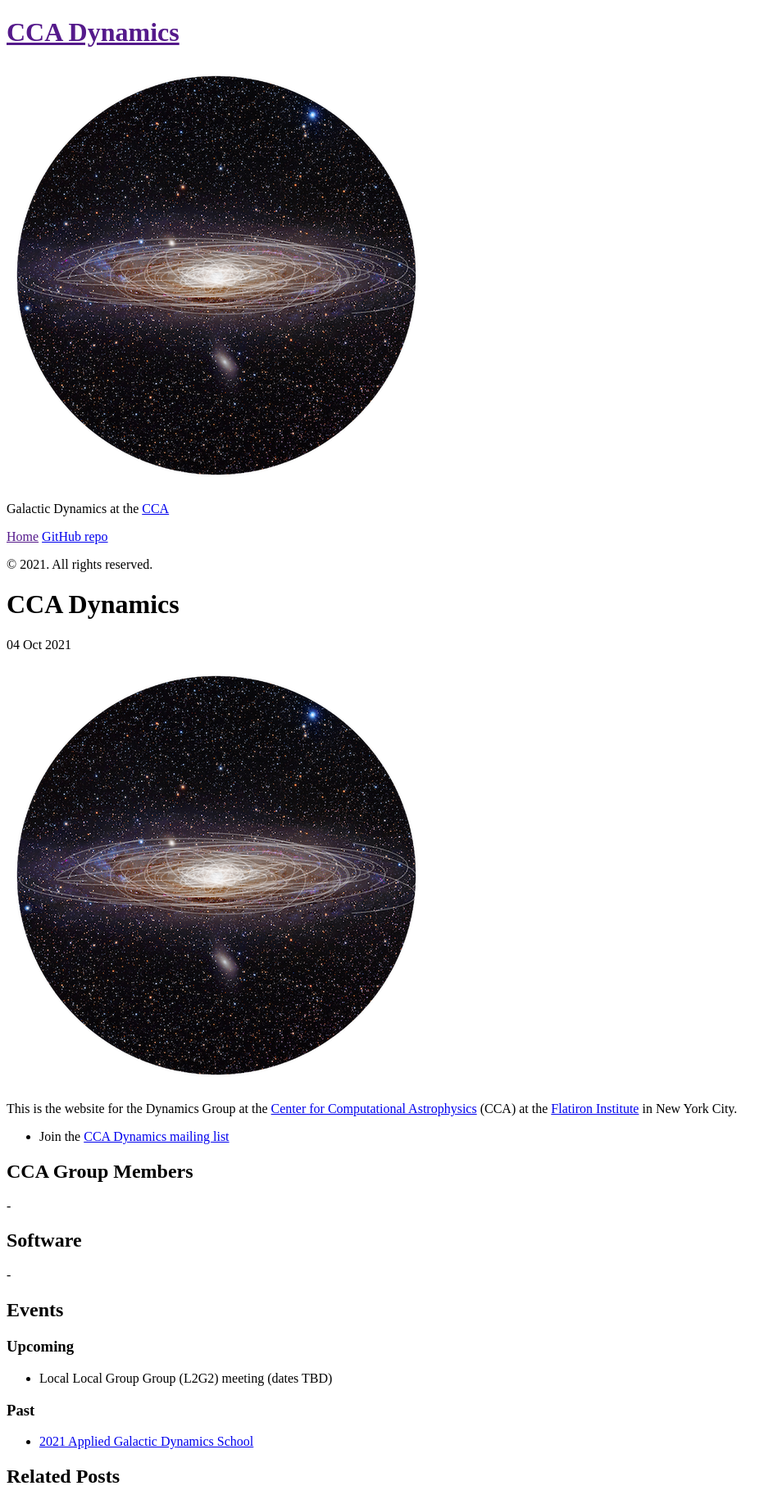
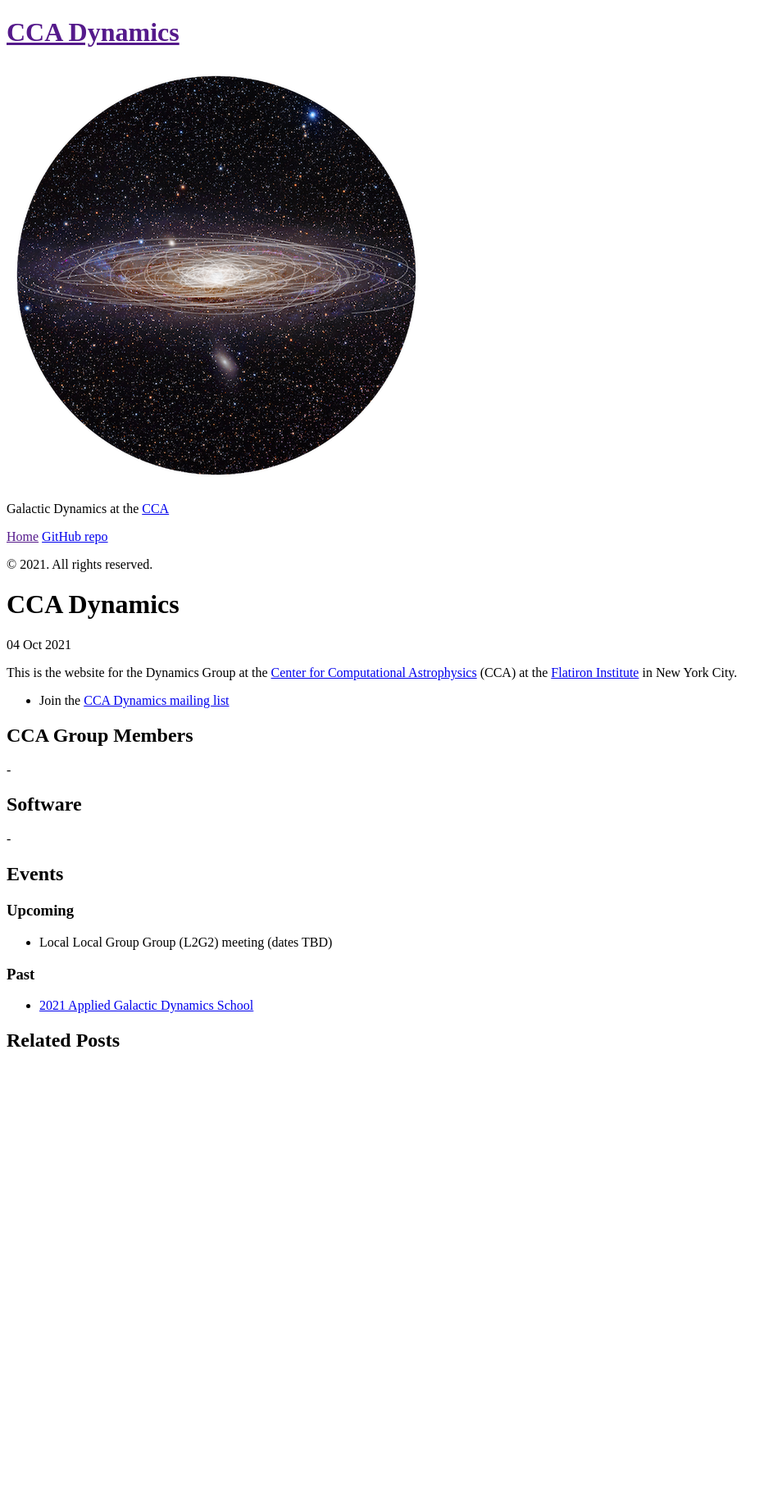
Before and after one commit to CCADynamicsGroup/ccadynamicsgroup.github.io, a Jekyll site: the page built from _posts/2021-10-04-home.md, in a window 1280 px wide. Shown: the whole page at 82% size, without its empty margins (0-954 px from the left). Built offline with Jekyll 4.4.1, drawn with Linux system fonts in a browser that asks for light colours; Markdown is read by kramdown in place of the engine named in the settings; after the commit the page ends 1303 px from its top, so only the background shows below that.

Commit message:
remove logo

```diff
--- a/_posts/2021-10-04-home.md
+++ b/_posts/2021-10-04-home.md
@@ -2,8 +2,6 @@
 layout: post
 title: CCA Dynamics
 ---
-
-![Logo](/public/images/m31-orbits-sm.png)
 
 This is the website for the Dynamics Group at the <a href="https://www.simonsfoundation.org/flatiron/center-for-computational-astrophysics">Center for Computational Astrophysics</a> (CCA) at the <a href="https://www.simonsfoundation.org/flatiron/">Flatiron Institute</a> in New York City.
 
```
